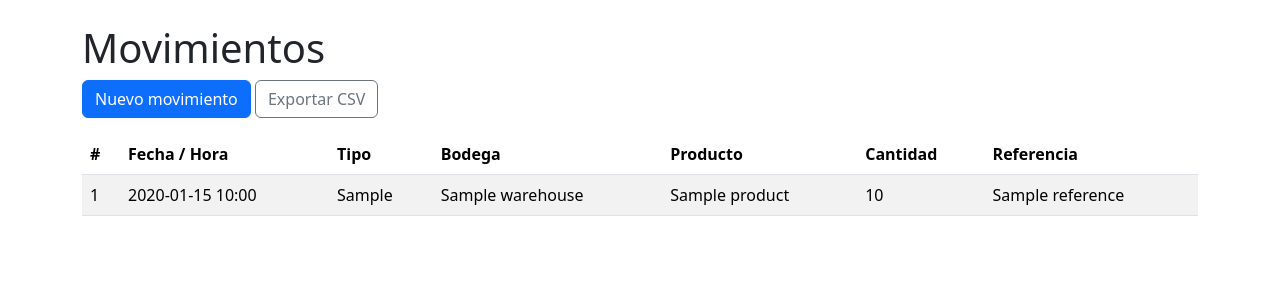
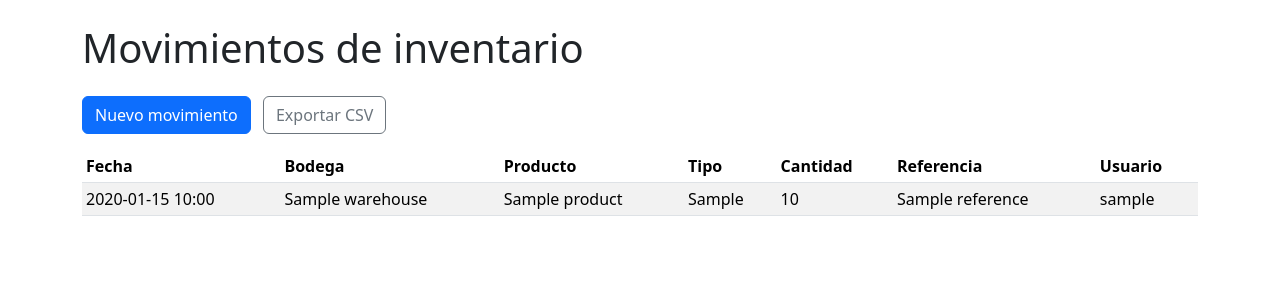
Before and after one commit to PARAG0B/servidores, a Django app: template inventory/templates/inventory/movement_list.html in a window 1280 px wide. Shown: the part 56-356 px from the top of the page. Run offline with Django 5.2, Linux system fonts and the light colour scheme; the template is opened without the code that fills it: most values are stand-ins (such as "Sample title", 1, 10 or a date in 2020).

Commit message:
Corregir plantilla de listado de movimientos

```diff
--- a/inventory/templates/inventory/movement_list.html
+++ b/inventory/templates/inventory/movement_list.html
@@ -1,45 +1,70 @@
 {% extends "inventory/base.html" %}
 
+{% block title %}Movimientos{% endblock %}
+
 {% block content %}
-<h1>Movimientos</h1>
+<h1 class="mb-4">Movimientos de inventario</h1>
 
 <div class="mb-3">
-    <a href="{% url 'inventory:movement_create' %}" class="btn btn-primary">
-        Nuevo movimiento
-    </a>
-    <a href="{% url 'inventory:movement_export_csv' %}" class="btn btn-outline-secondary">
-        Exportar CSV
-    </a>
+    <a href="{% url 'movement_create' %}" class="btn btn-primary me-2">Nuevo movimiento</a>
+    <a href="{% url 'movement_export' %}" class="btn btn-outline-secondary">Exportar CSV</a>
 </div>
 
-<table class="table table-striped table-hover">
+<table class="table table-striped table-sm">
     <thead>
         <tr>
-            <th>#</th>
-            <th>Fecha / Hora</th>
-            <th>Tipo</th>
+            <th>Fecha</th>
             <th>Bodega</th>
             <th>Producto</th>
+            <th>Tipo</th>
             <th>Cantidad</th>
             <th>Referencia</th>
+            <th>Usuario</th>
         </tr>
     </thead>
     <tbody>
     {% for m in movements %}
         <tr>
-                <td>{{ m.id }}</td>
             <td>{{ m.created_at|date:"Y-m-d H:i" }}</td>
-                <td>{{ m.get_movement_type_display }}</td>
-                <td>{{ m.warehouse }}</td>
-                <td>{{ m.product }}</td>
+
+            <td>
+                {% if m.warehouse %}
+                    {{ m.warehouse.name }}
+                {% else %}
+                    -
+                {% endif %}
+            </td>
+
+            <td>
+                {% if m.product %}
+                    {{ m.product.name }}
+                {% else %}
+                    -
+                {% endif %}
+            </td>
+
+            <td>
+                {% if m.get_movement_type_display %}
+                    {{ m.get_movement_type_display }}
+                {% else %}
+                    {{ m.movement_type }}
+                {% endif %}
+            </td>
+
             <td>{{ m.quantity }}</td>
-                <td>{{ m.reference }}</td>
+            <td>{{ m.reference|default:"-" }}</td>
+
+            <td>
+                {% if m.user %}
+                    {{ m.user.username }}
+                {% else %}
+                    -
+                {% endif %}
+            </td>
         </tr>
     {% empty %}
         <tr>
-                <td colspan="7" class="text-center">
-                    No hay movimientos registrados.
-                </td>
+            <td colspan="7">No hay movimientos registrados.</td>
         </tr>
     {% endfor %}
     </tbody>
```
Lines whose indentation alone changed are shown as unchanged.
